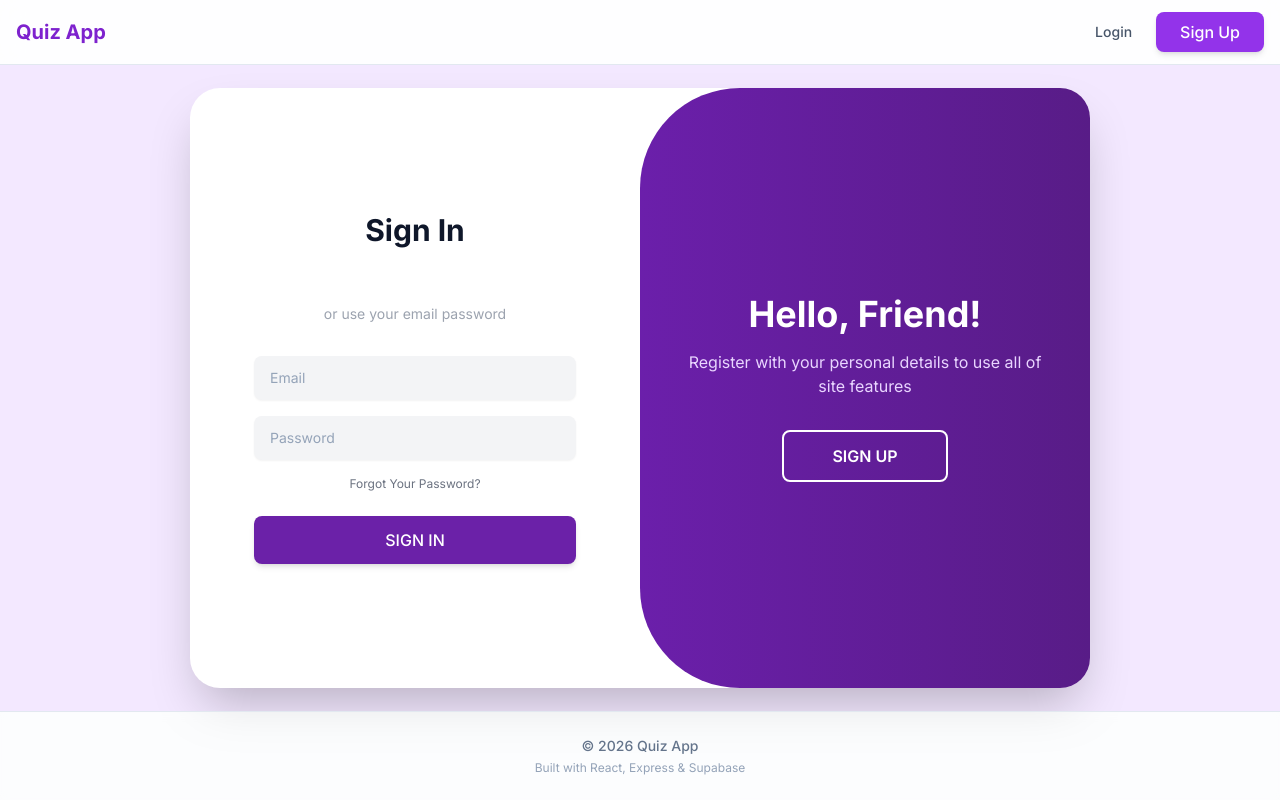
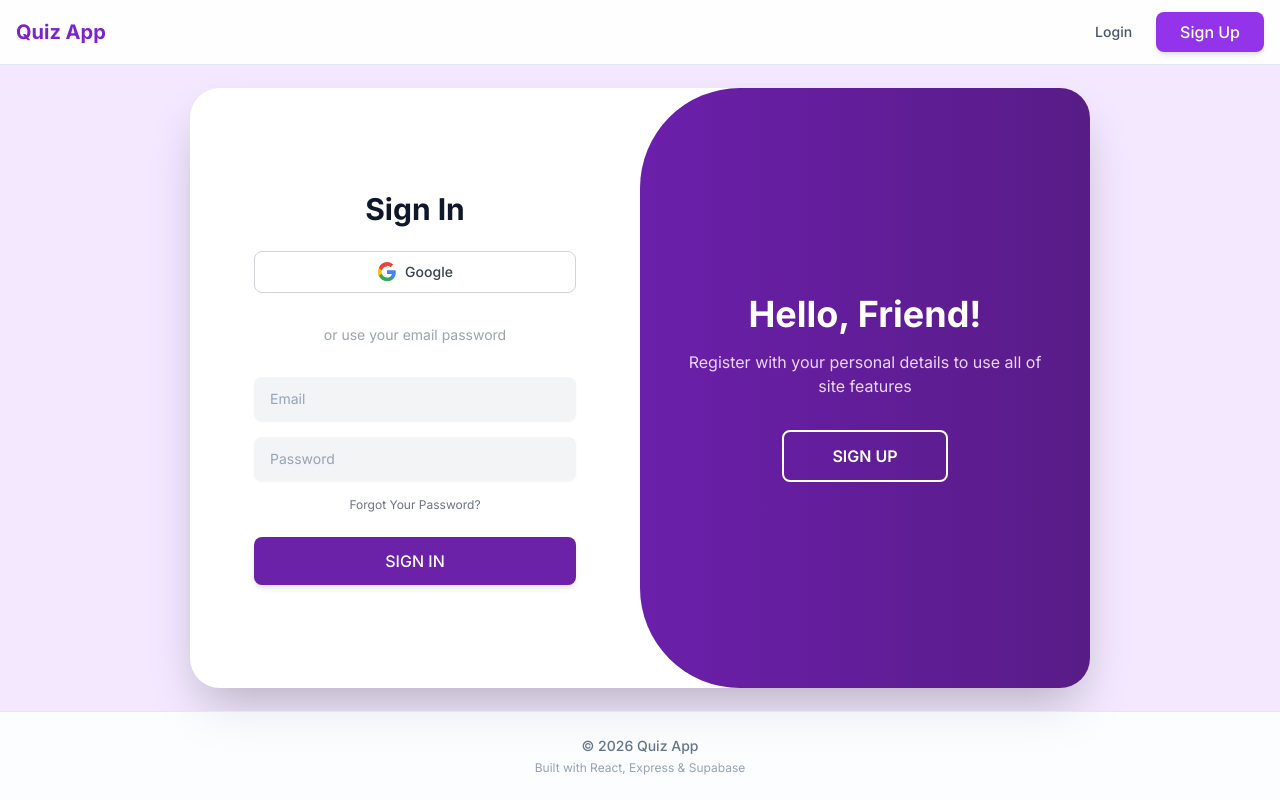
Before and after one commit to lord-rudra0/Quiz-App, a React (Vite) app in the folder Frontend/: page /auth in a window 1280 px wide. Built offline with nearby package versions, Linux system fonts and the light colour scheme; no server answers.

Commit message:
Add Google sign-in

```diff
--- /dev/null
+++ b/Frontend/src/components/auth/AuthOverlay.jsx
@@ -0,0 +1,51 @@
+
+import React from 'react';
+import { cn } from '../../lib/utils';
+
+const AuthOverlay = ({ isSignUp, toggleMode }) => {
+    return (
+        <div className={cn(
+            "hidden md:block absolute top-0 left-1/2 w-1/2 h-full overflow-hidden transition-transform duration-700 ease-in-out z-50",
+            isSignUp ? "-translate-x-full rounded-r-[100px] rounded-l-none" : "rounded-l-[100px]"
+        )}>
+            <div className={cn(
+                "relative -left-full h-full w-[200%] bg-gradient-to-r from-brand-700 to-brand-900 text-white transform transition-transform duration-700 ease-in-out",
+                isSignUp ? "translate-x-1/2" : "translate-x-0"
+            )}>
+
+                {/* Left Overlay Panel (For Sign In View -> Shows 'Welcome Back') */}
+                <div className={cn(
+                    "absolute top-0 left-0 w-1/2 h-full flex flex-col items-center justify-center px-12 text-center transform transition-transform duration-700 ease-in-out",
+                    isSignUp ? "translate-x-0" : "-translate-x-[20%]"
+                )}>
+                    <h1 className="text-4xl font-bold mb-4">Welcome Back!</h1>
+                    <p className="mb-8 text-brand-100">Enter your personal details to use all of site features</p>
+                    <button
+                        onClick={toggleMode}
+                        className="bg-transparent border-2 border-white text-white rounded-lg px-12 py-3 font-semibold hover:bg-white hover:text-brand-800 transition-colors"
+                    >
+                        SIGN IN
+                    </button>
+                </div>
+
+                {/* Right Overlay Panel (For Sign Up View -> Shows 'Hello Friend') */}
+                <div className={cn(
+                    "absolute top-0 right-0 w-1/2 h-full flex flex-col items-center justify-center px-12 text-center transform transition-transform duration-700 ease-in-out",
+                    !isSignUp ? "translate-x-0" : "translate-x-[20%]"
+                )}>
+                    <h1 className="text-4xl font-bold mb-4">Hello, Friend!</h1>
+                    <p className="mb-8 text-brand-100">Register with your personal details to use all of site features</p>
+                    <button
+                        onClick={toggleMode}
+                        className="bg-transparent border-2 border-white text-white rounded-lg px-12 py-3 font-semibold hover:bg-white hover:text-brand-800 transition-colors"
+                    >
+                        SIGN UP
+                    </button>
+                </div>
+
+            </div>
+        </div>
+    );
+};
+
+export default AuthOverlay;
--- /dev/null
+++ b/Frontend/src/components/auth/GoogleButton.jsx
@@ -0,0 +1,51 @@
+
+import React, { useState } from 'react';
+import { supabase } from '../../lib/supabaseClient';
+
+const GoogleButton = ({ onError, setLoading }) => {
+    const handleGoogleLogin = async () => {
+        if (setLoading) setLoading(true);
+        try {
+            const { error } = await supabase.auth.signInWithOAuth({
+                provider: 'google',
+                options: {
+                    redirectTo: window.location.origin,
+                },
+            });
+            if (error) throw error;
+        } catch (err) {
+            if (onError) onError(err.message);
+            if (setLoading) setLoading(false);
+        }
+    };
+
+    return (
+        <button
+            type="button"
+            onClick={handleGoogleLogin}
+            className="flex items-center justify-center gap-2 w-full border border-gray-300 rounded-lg p-2.5 text-gray-700 hover:bg-gray-50 transition-colors"
+        >
+            <svg className="w-5 h-5" viewBox="0 0 24 24">
+                <path
+                    d="M22.56 12.25c0-.78-.07-1.53-.2-2.25H12v4.26h5.92c-.26 1.37-1.04 2.53-2.21 3.31v2.77h3.57c2.08-1.92 3.28-4.74 3.28-8.09z"
+                    fill="#4285F4"
+                />
+                <path
+                    d="M12 23c2.97 0 5.46-.98 7.28-2.66l-3.57-2.77c-.98.66-2.23 1.06-3.71 1.06-2.86 0-5.29-1.93-6.16-4.53H2.18v2.84C3.99 20.53 7.7 23 12 23z"
+                    fill="#34A853"
+                />
+                <path
+                    d="M5.84 14.09c-.22-.66-.35-1.36-.35-2.09s.13-1.43.35-2.09V7.07H2.18C1.43 8.55 1 10.22 1 12s.43 3.45 1.18 4.93l2.85-2.22.81-.62z"
+                    fill="#FBBC05"
+                />
+                <path
+                    d="M12 4.63c1.61 0 3.06.56 4.21 1.64l3.16-3.16C17.45 1.09 14.97 0 12 0 7.7 0 3.99 2.47 2.18 7.07l3.66 2.84c.87-2.6 3.3-4.53 6.16-4.53z"
+                    fill="#EA4335"
+                />
+            </svg>
+            <span className="text-sm font-medium">Google</span>
+        </button>
+    );
+};
+
+export default GoogleButton;
--- a/Frontend/src/pages/Auth.jsx
+++ b/Frontend/src/pages/Auth.jsx
@@ -1,11 +1,12 @@
 
 import React, { useState } from 'react';
-import { useNavigate, useLocation } from 'react-router-dom';
-import { motion, AnimatePresence } from 'framer-motion';
+import { useNavigate } from 'react-router-dom';
 import { supabase } from '../lib/supabaseClient';
 import Button from '../components/ui/Button';
 import Input from '../components/ui/Input';
-import { cn } from '../lib/utils'; // Assuming this utility exists
+import { cn } from '../lib/utils';
+import GoogleButton from '../components/auth/GoogleButton';
+import AuthOverlay from '../components/auth/AuthOverlay';
 
 const Auth = () => {
     const [isSignUp, setIsSignUp] = useState(false);
@@ -34,13 +35,13 @@
                 });
                 if (error) throw error;
                 alert('Signup successful! Please check your email.');
-                // Don't auto-switch, let them check email or switch manually if desired
             } else {
                 const { error } = await supabase.auth.signInWithPassword({
                     email,
                     password,
                 });
                 if (error) throw error;
+                // The App component will redirect to / as session changes
                 navigate('/');
             }
         } catch (err) {
@@ -67,8 +68,8 @@
                 )}>
                     <form className="flex flex-col gap-4 w-full" onSubmit={handleAuth}>
                         <h1 className="text-3xl font-bold text-center mb-2">Create Account</h1>
-                        <div className="flex justify-center gap-4 mb-4">
-                            {/* Social Icons Placeholders if needed */}
+                        <div className="flex justify-center gap-4 mb-4 w-full">
+                            <GoogleButton onError={setError} setLoading={setLoading} />
                         </div>
                         <span className="text-sm text-center text-gray-400 mb-4">or use your email for registration</span>
 
@@ -110,7 +111,7 @@
                     "absolute top-0 h-full transition-all duration-700 ease-in-out flex flex-col justify-center px-10 md:px-16",
                     !isSignUp ? "left-0 w-full md:w-1/2 opacity-100 z-20" : "left-1/2 w-1/2 opacity-0 z-10"
                 )}>
-                    {/* Mobile Only Toggle (Visible only on small screens) */}
+                    {/* Mobile Only Toggle */}
                     <div className="md:hidden absolute top-4 right-4">
                         <button onClick={toggleMode} className="text-sm text-brand-600 font-semibold">
                             {isSignUp ? "Login" : "Create Account"}
@@ -119,8 +120,8 @@
 
                     <form className="flex flex-col gap-4 w-full" onSubmit={handleAuth}>
                         <h1 className="text-3xl font-bold text-center mb-2">Sign In</h1>
-                        <div className="flex justify-center gap-4 mb-4">
-                            {/* Social Icons */}
+                        <div className="flex justify-center gap-4 mb-4 w-full">
+                            <GoogleButton onError={setError} setLoading={setLoading} />
                         </div>
                         <span className="text-sm text-center text-gray-400 mb-4">or use your email password</span>
 
@@ -151,52 +152,12 @@
                     </form>
                 </div>
 
-                {/* Overlay Container (Desktop Only) */}
-                <div className={cn(
-                    "hidden md:block absolute top-0 left-1/2 w-1/2 h-full overflow-hidden transition-transform duration-700 ease-in-out z-50",
-                    isSignUp ? "-translate-x-full rounded-r-[100px] rounded-l-none" : "rounded-l-[100px]"
-                )}>
-                    <div className={cn(
-                        "relative -left-full h-full w-[200%] bg-gradient-to-r from-brand-700 to-brand-900 text-white transform transition-transform duration-700 ease-in-out",
-                        isSignUp ? "translate-x-1/2" : "translate-x-0"
-                    )}>
-
-                        {/* Left Overlay Panel (For Sign In View -> Shows 'Welcome Back') */}
-                        <div className={cn(
-                            "absolute top-0 left-0 w-1/2 h-full flex flex-col items-center justify-center px-12 text-center transform transition-transform duration-700 ease-in-out",
-                            isSignUp ? "translate-x-0" : "-translate-x-[20%]"
-                        )}>
-                            <h1 className="text-4xl font-bold mb-4">Welcome Back!</h1>
-                            <p className="mb-8 text-brand-100">Enter your personal details to use all of site features</p>
-                            <button
-                                onClick={toggleMode}
-                                className="bg-transparent border-2 border-white text-white rounded-lg px-12 py-3 font-semibold hover:bg-white hover:text-brand-800 transition-colors"
-                            >
-                                SIGN IN
-                            </button>
-                        </div>
-
-                        {/* Right Overlay Panel (For Sign Up View -> Shows 'Hello Friend') */}
-                        <div className={cn(
-                            "absolute top-0 right-0 w-1/2 h-full flex flex-col items-center justify-center px-12 text-center transform transition-transform duration-700 ease-in-out",
-                            !isSignUp ? "translate-x-0" : "translate-x-[20%]"
-                        )}>
-                            <h1 className="text-4xl font-bold mb-4">Hello, Friend!</h1>
-                            <p className="mb-8 text-brand-100">Register with your personal details to use all of site features</p>
-                            <button
-                                onClick={toggleMode}
-                                className="bg-transparent border-2 border-white text-white rounded-lg px-12 py-3 font-semibold hover:bg-white hover:text-brand-800 transition-colors"
-                            >
-                                SIGN UP
-                            </button>
-                        </div>
-
-                    </div>
-                </div>
+                <AuthOverlay isSignUp={isSignUp} toggleMode={toggleMode} />
 
             </div>
         </div>
     );
 };
 
+
 export default Auth;
```
